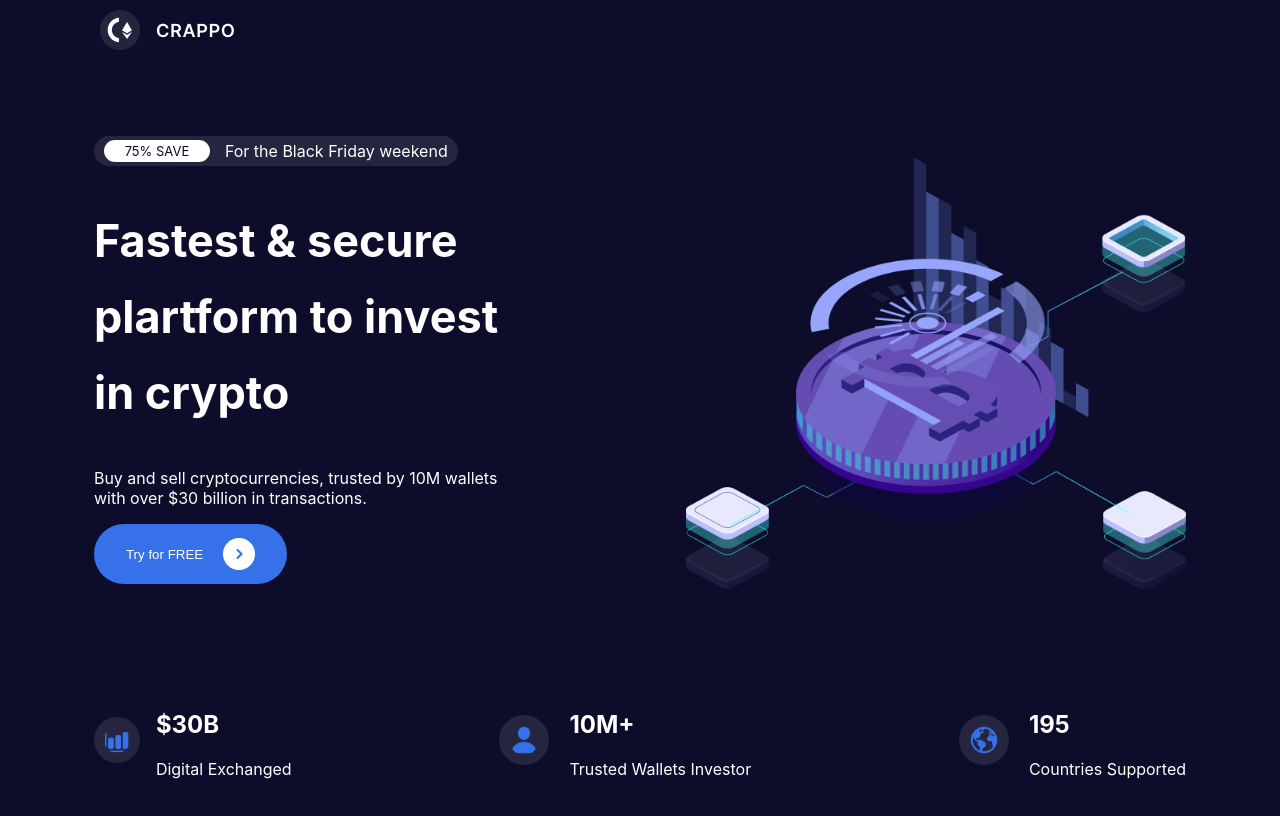
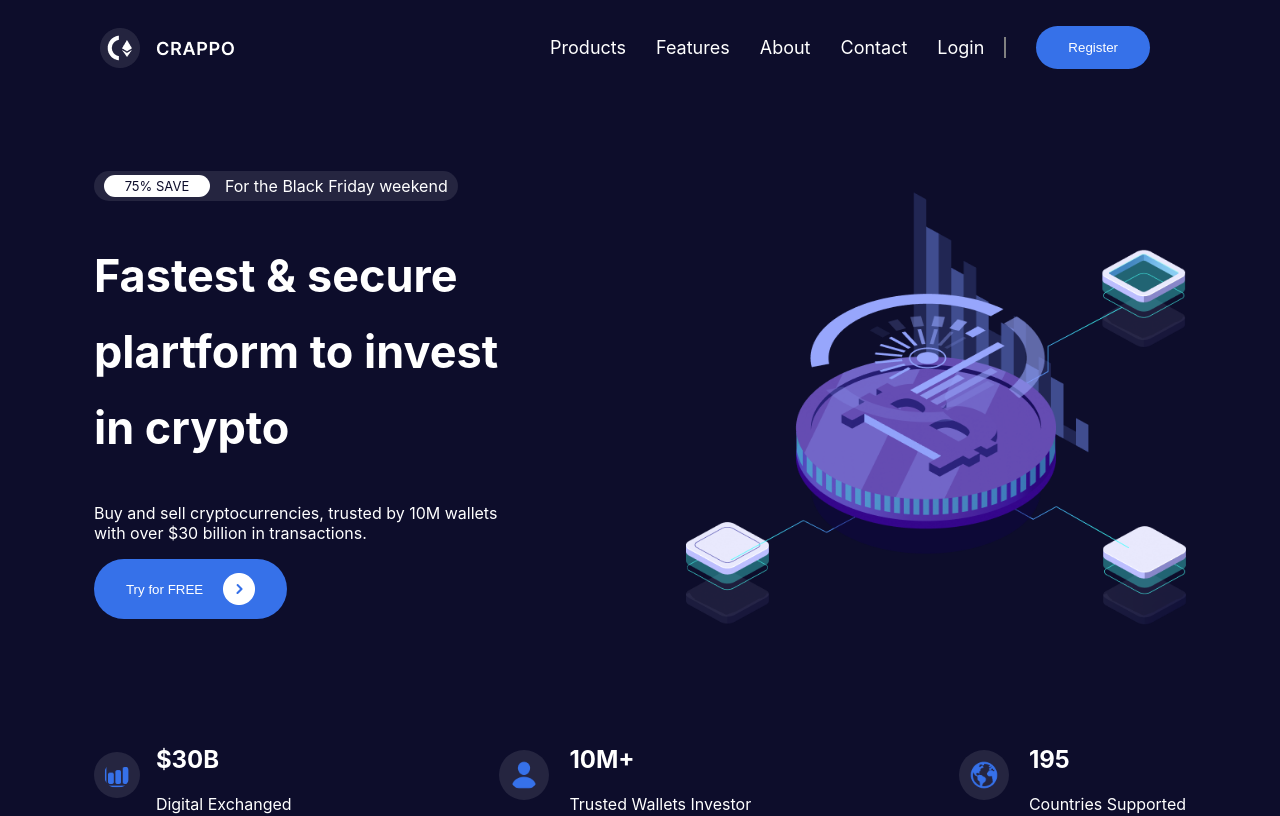
Before and after one commit to Tochy112/cryptopage, a React (Create React App) app: page / in a window 1280 px wide. Shown: the top 816 px of the page. Built offline with nearby package versions, Linux system fonts and the light colour scheme.

Commit message:
updated the navbar

```diff
--- a/src/components/Navbar/Navbar.js
+++ b/src/components/Navbar/Navbar.js
@@ -9,7 +9,7 @@ import {AiOutlineClose } from 'react-icons/ai';
 
 const Navbar = () => {
 
-    const [expanded, setExpanded] = useState(false)
+    const [expanded, setExpanded] = useState(true)
 
   return (
     <div className='wrapper'>
```
